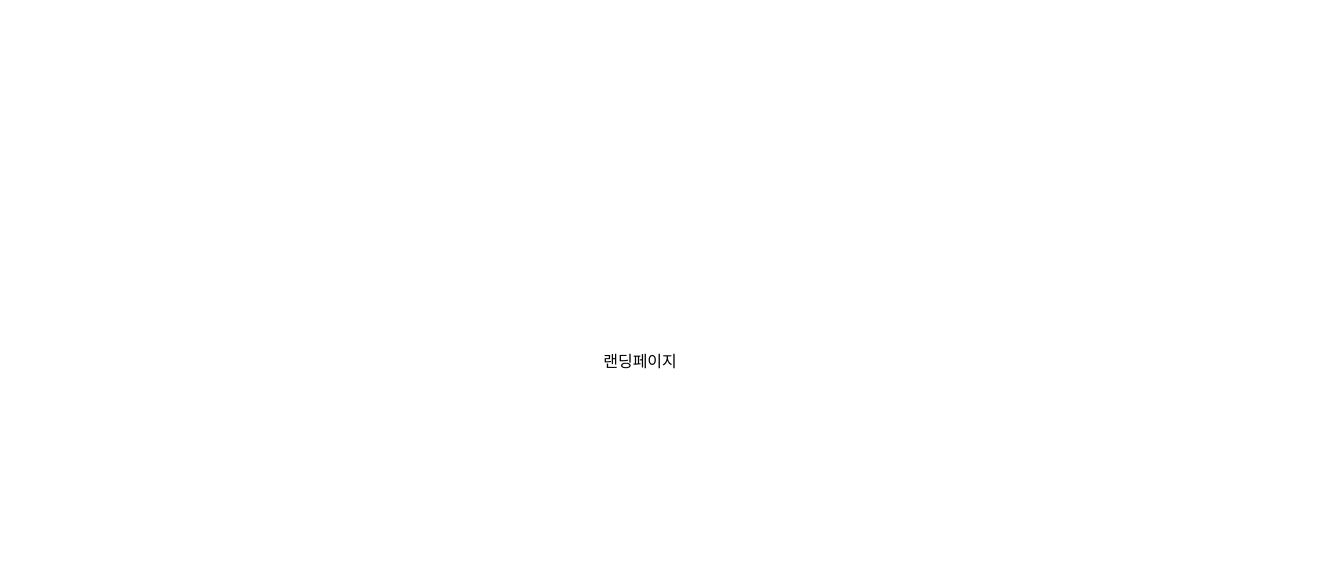
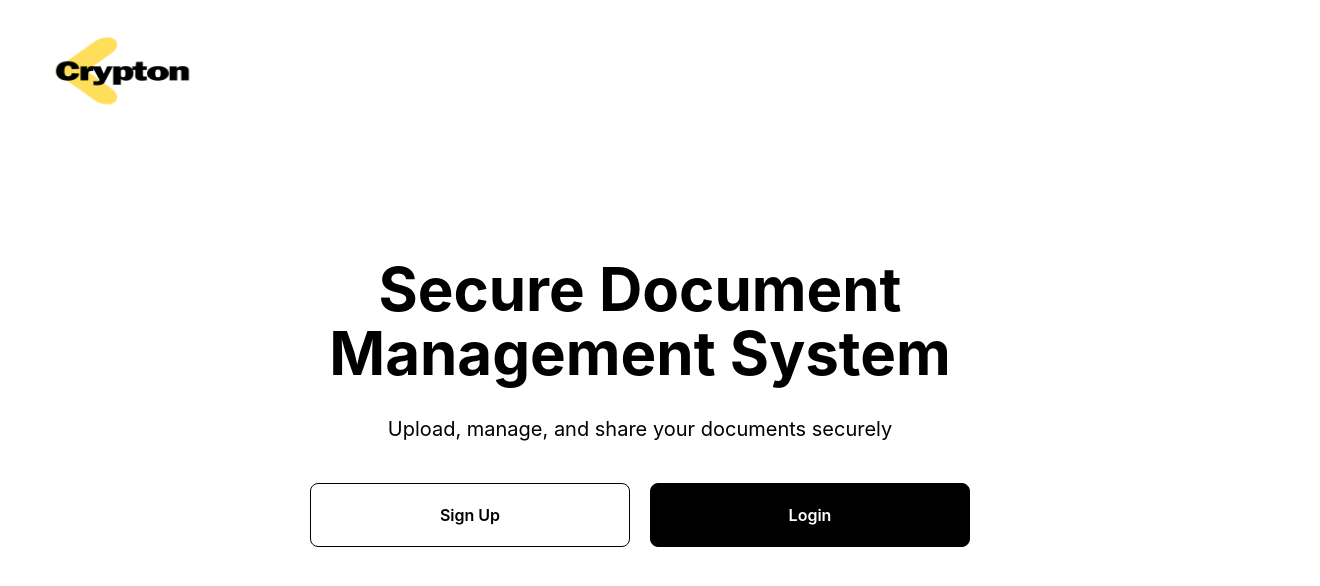
Before and after one commit to crypton-guardians/crypton-client, a React (Create React App) app: page / in a window 1280 px wide. Shown: the top 586 px of the page, 1320 px wide, since content can reach past the window. Built offline with nearby package versions, Linux system fonts and the light colour scheme.

Commit message:
feat: 랜딩페이지 스크린 제작 (#2)

```diff
--- a/src/pages/landing/LandingPage.styled.ts
+++ b/src/pages/landing/LandingPage.styled.ts
@@ -7,5 +7,33 @@ export const LandingContainer = styled.div`
   justify-content: center;
   text-align: center;
   width: 100%;
-  height: 90vh;
+  height: 70vh;
 `;
+
+export const Header = styled.header`
+  display: flex;
+  justify-content: flex-start;
+  width: 100%;
+  padding: 20px 0px 0px 40px;
+`;
+
+export const Logo = styled.img`
+  width: 170px;
+  height: auto;
+`;
+
+export const Title = styled.div`
+  font-size: 60px;
+  font-weight: 700;
+  line-height: 64px;
+`;
+
+export const SubTitle = styled.div`
+  font-size: 20px;
+  font-weight: 400;
+  margin: 32px;
+`;
+
+export const ButtonContainer = styled.div`
+  display: flex;
+`;
--- a/src/pages/landing/LandingPage.tsx
+++ b/src/pages/landing/LandingPage.tsx
@@ -1,9 +1,28 @@
+import React from 'react';
+import CustomButton from 'components/common/button/CustomButton';
 import * as S from './LandingPage.styled';
 
 export default function LandingPage() {
   return (
-    <S.LandingContainer>
-      <p>랜딩페이지</p>
-    </S.LandingContainer>
+    <>
+      <S.Header>
+        <S.Logo src="/logo.png" alt="Logo" />
+      </S.Header>
+      <S.LandingContainer>
+        <S.Title>
+          Secure Document <br />
+          Management System
+        </S.Title>
+        <S.SubTitle>Upload, manage, and share your documents securely</S.SubTitle>
+        <S.ButtonContainer>
+          <CustomButton variant="outline" width="320px" height="64px" textColor="#000">
+            Sign Up
+          </CustomButton>
+          <CustomButton variant="default" width="320px" height="64px" textColor="#fff">
+            Login
+          </CustomButton>
+        </S.ButtonContainer>
+      </S.LandingContainer>
+    </>
   );
 }
```
